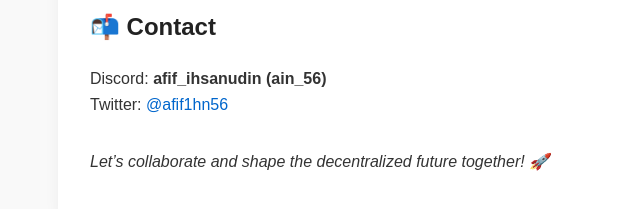
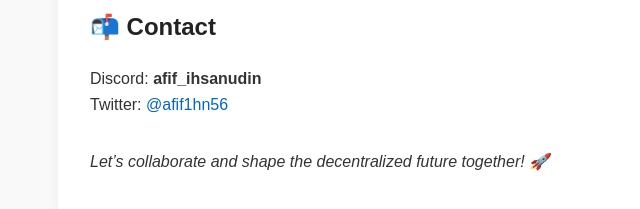
Before and after one commit to dreaminv/afif-web3-landing, a plain HTML site: page index.html in a window 1280 px wide. Shown: the part 1045-1254 px from the top of the page, 200-840 px from the left. Drawn offline with Linux system fonts and the light colour scheme.

Commit message:
Update index.html

```diff
--- a/index.html
+++ b/index.html
@@ -92,7 +92,7 @@
 
     <div class="section contact">
       <h2>📬 Contact</h2>
-      <p>Discord: <strong>afif_ihsanudin (ain_56) </strong><br />
+      <p>Discord: <strong>afif_ihsanudin </strong><br />
         Twitter: <a href="https://twitter.com/afif1hn56" target="_blank">@afif1hn56</a>
       </p>
     </div>
```
